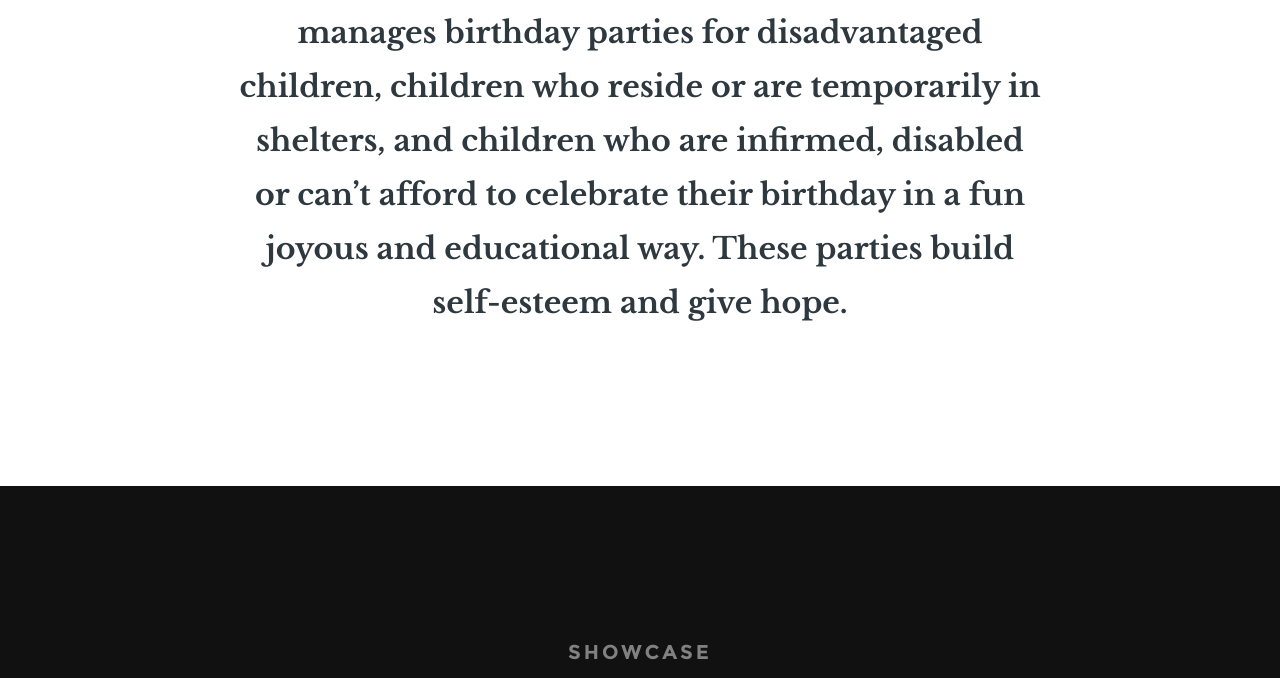
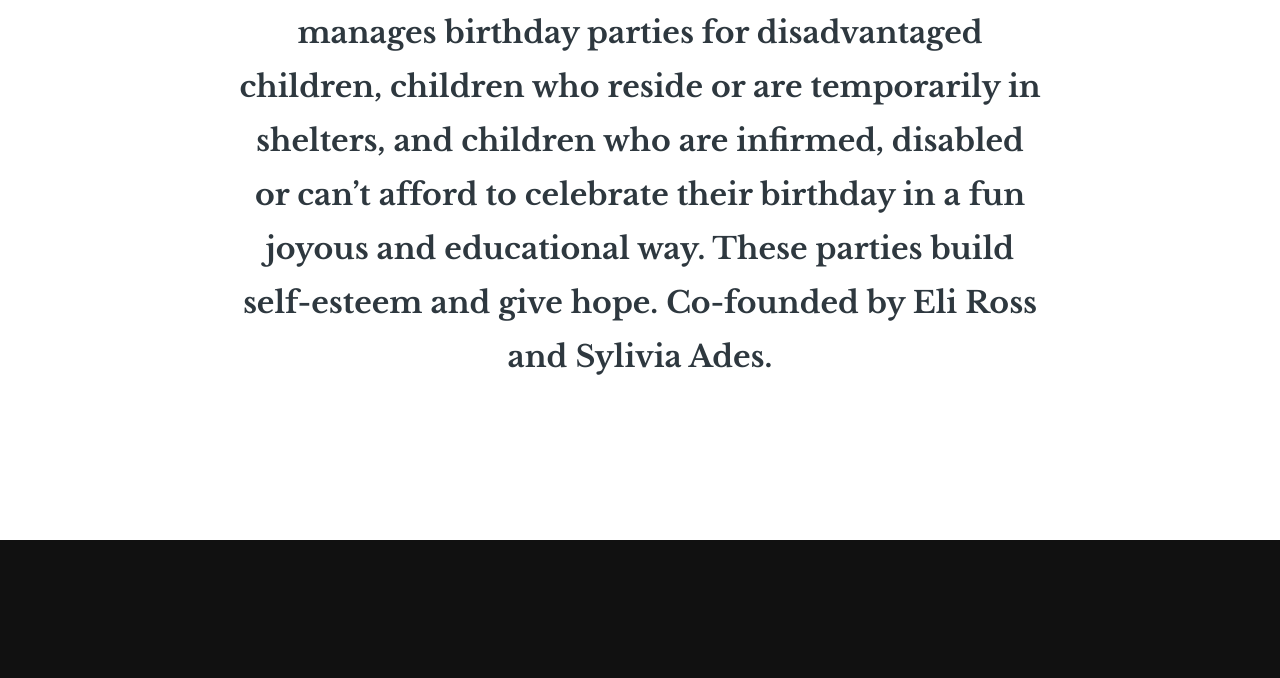
Before and after one commit to SamuelSchaub/celebrateu_pw, a plain HTML site: page index.html in a window 1280 px wide. Shown: the part 1104-1782 px from the top of the page. Drawn offline with Linux system fonts and the light colour scheme.

Commit message:
Add files via upload
Added co-founders to about us section

```diff
--- a/index.html
+++ b/index.html
@@ -95,7 +95,7 @@
               reside or are temporarily in shelters, and children who are
               infirmed, disabled or can’t afford to celebrate their birthday in
               a fun joyous and educational way. These parties build self-esteem
-              and give hope.
+              and give hope. Co-founded by Eli Ross and Sylivia Ades.
             </p>
           </div>
         </div>
```
